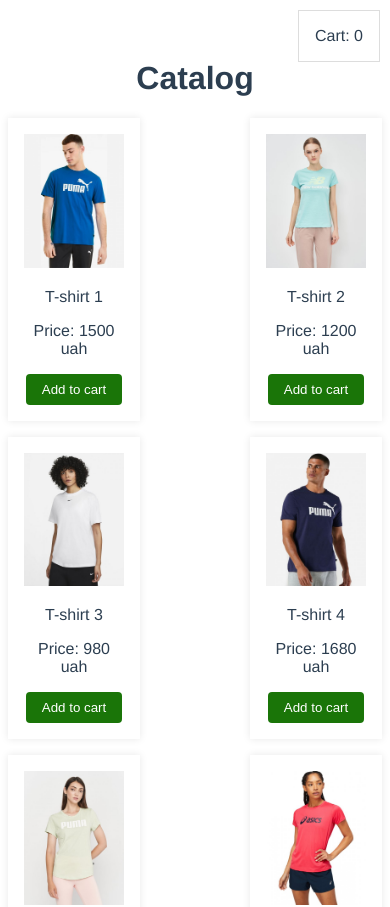
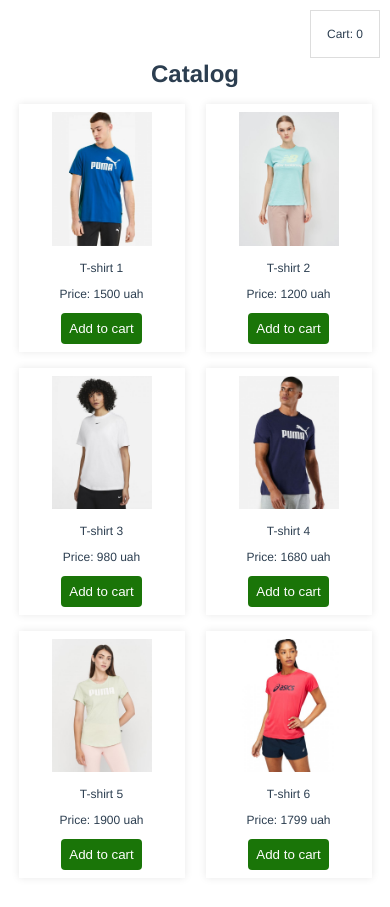
Before and after one commit to irinaantonenko/online_shop, a Vue app: page / in a window 390 px wide. Shown: the top 907 px of the page. Built offline with nearby package versions, Linux system fonts and the light colour scheme; data requests are answered from the project's data file.

Commit message:
change styles

```diff
--- a/src/assets/styles/styles.scss
+++ b/src/assets/styles/styles.scss
@@ -1,5 +1,11 @@
 @import "./variables.scss";
 
+body {
+    font-size: 14px;
+    @media (max-width: 470px) {
+        font-size: 12px;
+    }
+}
 .btn {
     cursor: pointer;
     background-color: $color-special;
@@ -7,6 +13,9 @@
     padding: $padding $padding*2;
     border-radius: $radius;
     color: $color-light;
+    @media (max-width: 470px) {
+        padding: $padding;
+    }
 }
 .link {
     color: #2c3e50;
--- a/src/components/CatalogCart.vue
+++ b/src/components/CatalogCart.vue
@@ -37,6 +37,9 @@
 <style lang="scss">
     .catalog-cart {
         margin-bottom: 100px;
+        @media (max-width: 470px) {
+            margin-top: 100px;
+        }
         &__total {
             position: fixed;
             bottom: 0;
--- a/src/components/CatalogCartItem.vue
+++ b/src/components/CatalogCartItem.vue
@@ -57,6 +57,9 @@
         &__wrap {
             max-width: 100px;
             overflow: hidden;
+            @media (max-width: 470px) {
+                max-width: 80px;
+            }
         }
         &__image {
             object-fit: cover;
--- a/src/components/CatalogItem.vue
+++ b/src/components/CatalogItem.vue
@@ -36,7 +36,11 @@
         flex-basis: 25%;
         box-shadow: 0 0 8px 0 $color-shadow;
         padding: $padding*2;
-        margin-bottom: $margin*2;
+        margin: 0 auto $margin*2;
+        min-width: 150px;
+        @media (max-width: 470px) {
+            padding: $padding;
+        }
         &__image-wrap {
             width: 100px;
             overflow: hidden;
```
